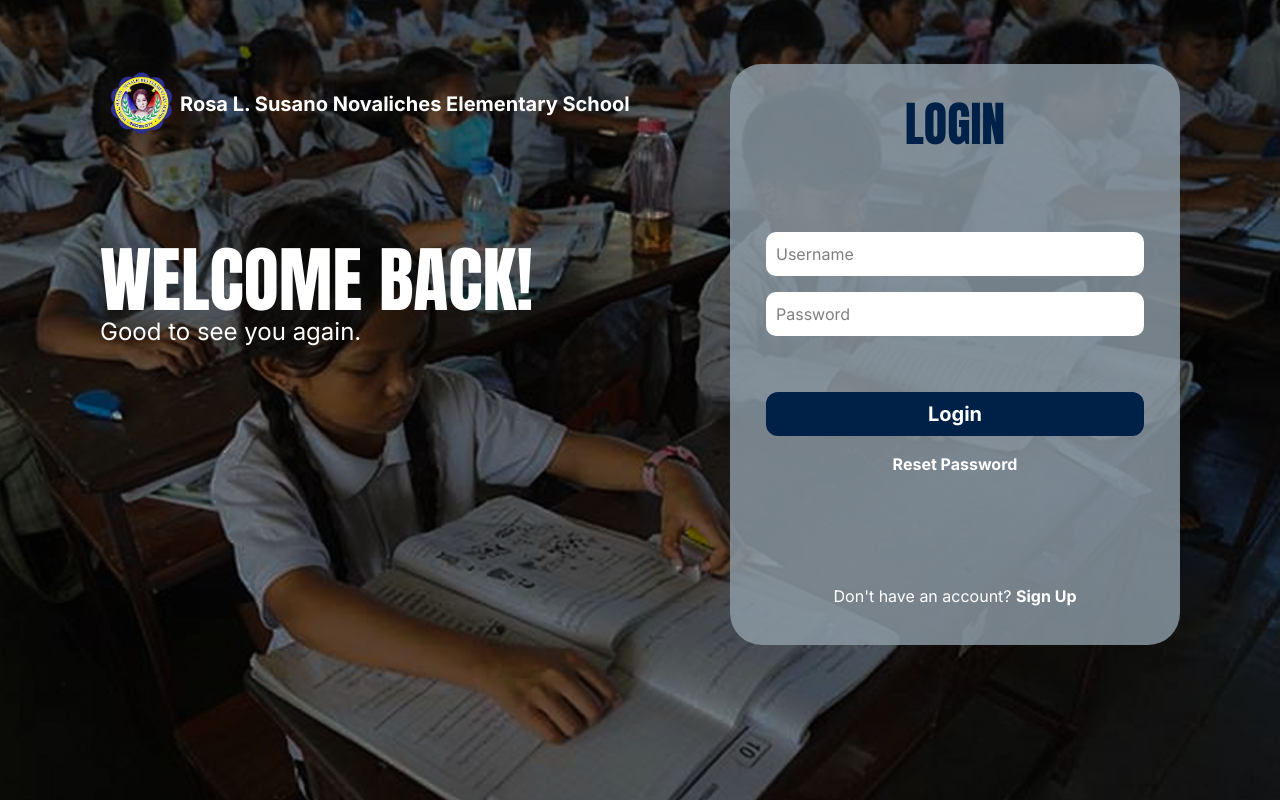
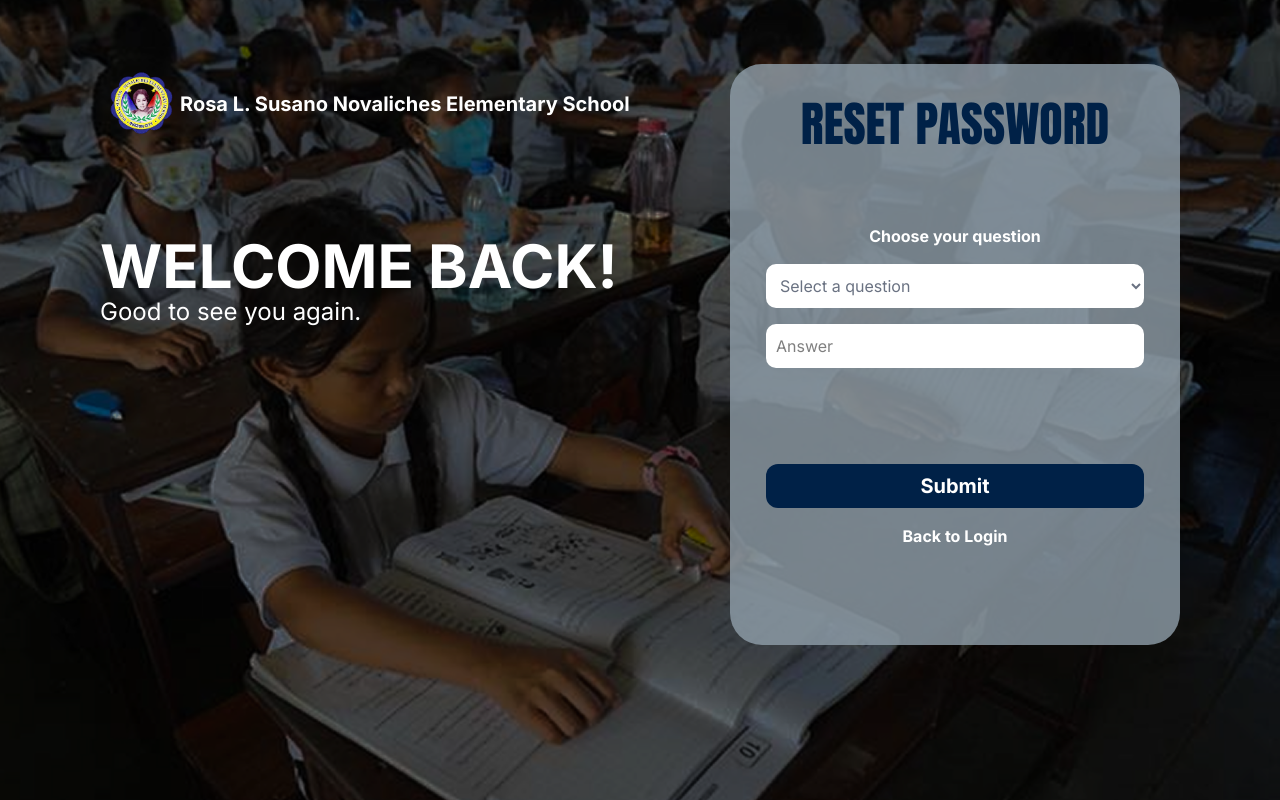
Before and after one commit to Kael1817/HCI-KID-SAFE, a React (Vite) app: page / in a window 1280 px wide. Built offline with nearby package versions, Linux system fonts and the light colour scheme.

Commit message:
Added Reset Password Page

```diff
--- a/src/App.jsx
+++ b/src/App.jsx
@@ -1,9 +1,10 @@
 import Login from './Pages/Login.jsx'
-
+import ResetPassword from './Pages/ResetPassword.jsx'
 function App() {
   return (
     <>
-    <Login />
+    <ResetPassword />
+
     </>
   )
 }
--- /dev/null
+++ b/src/Components/Questionnaire.jsx
@@ -0,0 +1,19 @@
+function Questionnaire() {
+  return (
+    <select
+      className="bg-white rounded-[10px] w-full h-11 p-2.5 text-gray-500 cursor-pointer"
+      id="question"
+      defaultValue=""
+    >
+
+      <option value="" disabled hidden>Select a question</option>
+      <option value="question1">What is your favorite color?</option>
+      <option value="question2">What is your pet's name?</option>
+      <option value="question3">What is your mother's maiden name?</option>
+      <option value="question4">In what city were you born?</option>
+      <option value="question5">What is your favorite food?</option>
+    </select>
+  );
+}
+
+export default Questionnaire;
--- /dev/null
+++ b/src/Pages/ResetPassword.jsx
@@ -0,0 +1,37 @@
+import background from "../assets/background 1.png";
+import logo from "../assets/school_logo.png";
+import Questionnaire from "../Components/Questionnaire";
+
+function ResetPassword() {
+  return (
+    <div className="login-page relative flex justify-between py-16 px-25 min-h-screen bg-cover bg-center" style={{ backgroundImage: `url(${background})` }}>
+  <div className="absolute inset-0 bg-black opacity-35 z-0"></div> {/* ← dark overlay */}
+
+  <div className="relative z-10 flex justify-between w-full">
+    {/* Left Side */}
+    <div className="left-side">
+      <div className="left-content flex items-center mb-23">
+        <img src={logo} alt="logo" className="w-[80px] h-[80px]" />
+        <p className="text-white text-xl font-bold">Rosa L. Susano Novaliches Elementary School</p>
+      </div>
+      <h1 className="text-6xl text-white font-bold">WELCOME BACK!</h1>
+      <p className="text-white text-2xl">Good to see you again.</p>
+    </div>
+
+    {/* Login Panel */}
+    <div className="login-panel w-[450px] h-[581px] p-9 bg-[rgba(144,159,170,0.8)] rounded-4xl">
+      <div className="login-content flex flex-col items-center gap-4 h-full">
+        <h1 className="text-5xl text-primary font-headings mb-15">RESET PASSWORD</h1>
+        <p className="text-white font-bold">Choose your question</p>
+        <Questionnaire />
+        <input type="text" placeholder="Answer" id="answer" className="bg-white rounded-[10px] w-full h-11 p-2.5 mb-20"/>
+        <button className="bg-primary text-white font-bold w-full h-11 rounded-xl cursor-pointer text-xl">Submit</button>
+        <a href="#" className="text-white font-bold">Back to Login</a>
+      </div>
+    </div>
+  </div>
+</div>
+  )
+}
+
+export default ResetPassword
```
